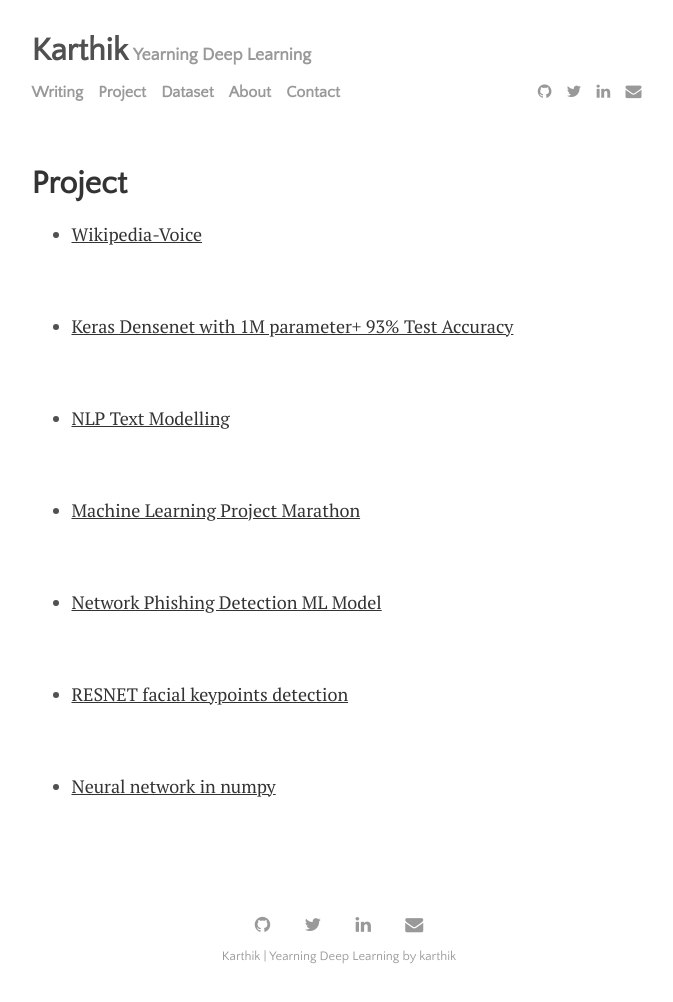
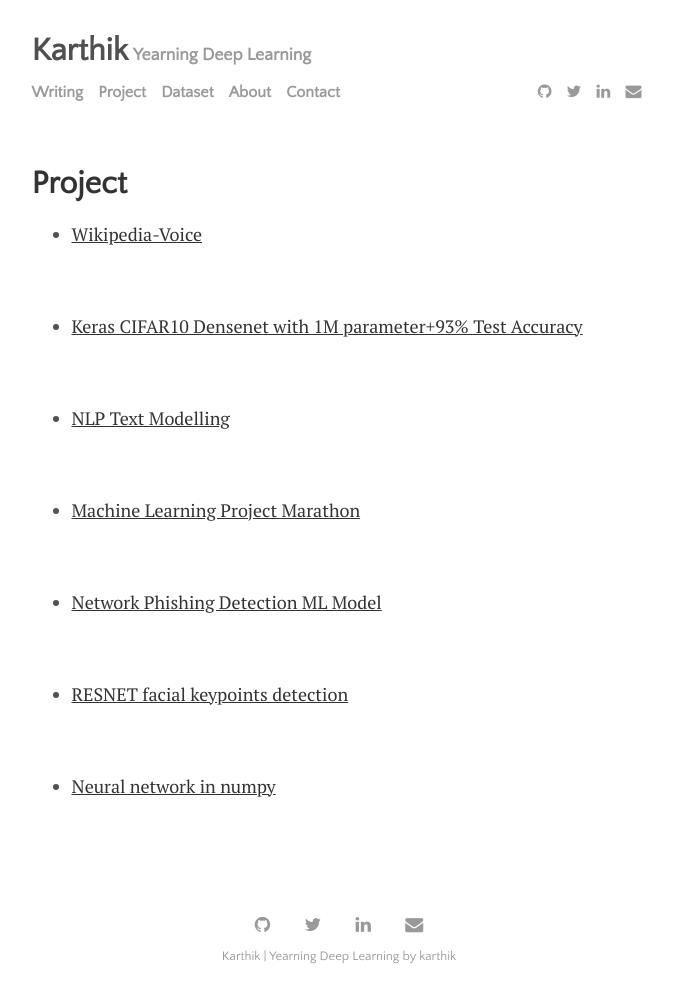
Before and after one commit to karthikziffer/karthikziffer.github.io, a Jekyll site: the page built from menu/project.md, in a window 1280 px wide. Shown: the whole page, without its empty margins (301-974 px from the left). Built offline with Jekyll 4.4.1, drawn with Linux system fonts in a browser that asks for light colours.

Commit message:
added projects

```diff
--- a/menu/project.md
+++ b/menu/project.md
@@ -8,7 +8,7 @@
 
 <br>
 
-- [Keras Densenet with 1M parameter+ 93% Test Accuracy](https://github.com/karthikziffer/Keras_Densenet_CIFAR10_)
+- [Keras CIFAR10 Densenet with 1M parameter+93% Test Accuracy](https://github.com/karthikziffer/Keras_Densenet_CIFAR10_)
 
 <br>
 
```
